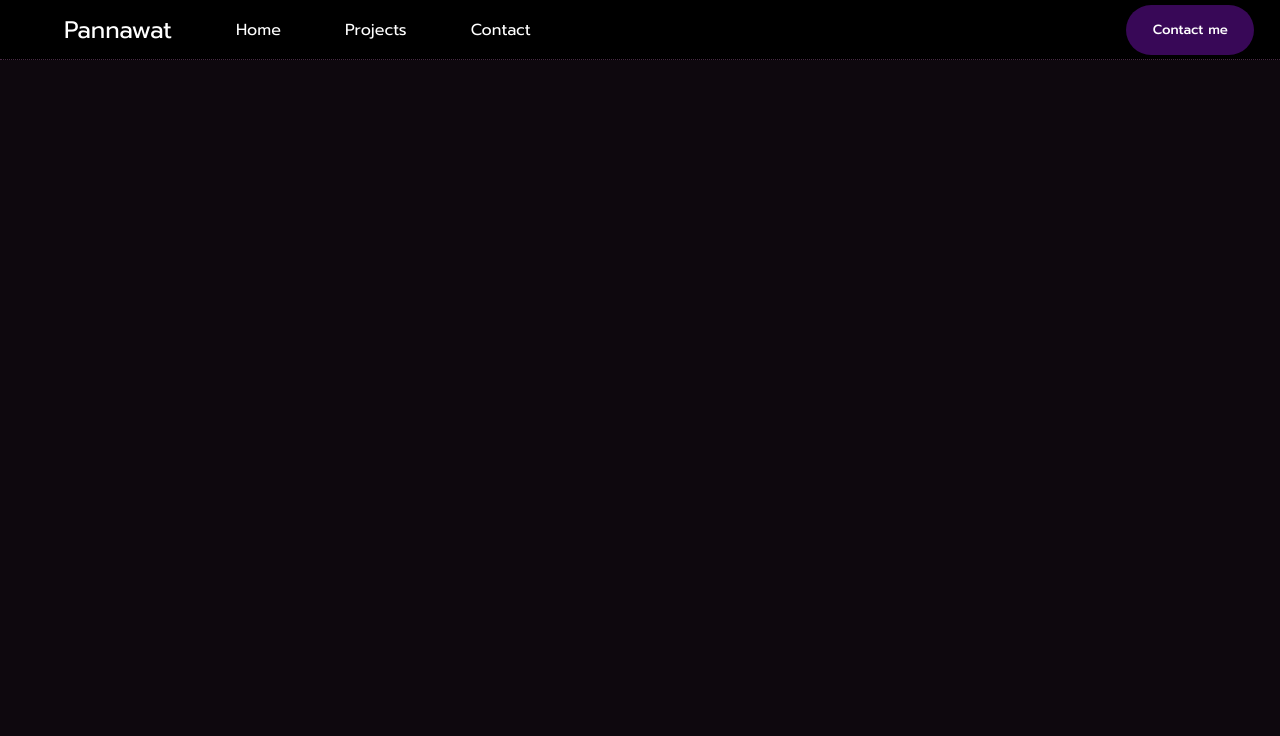
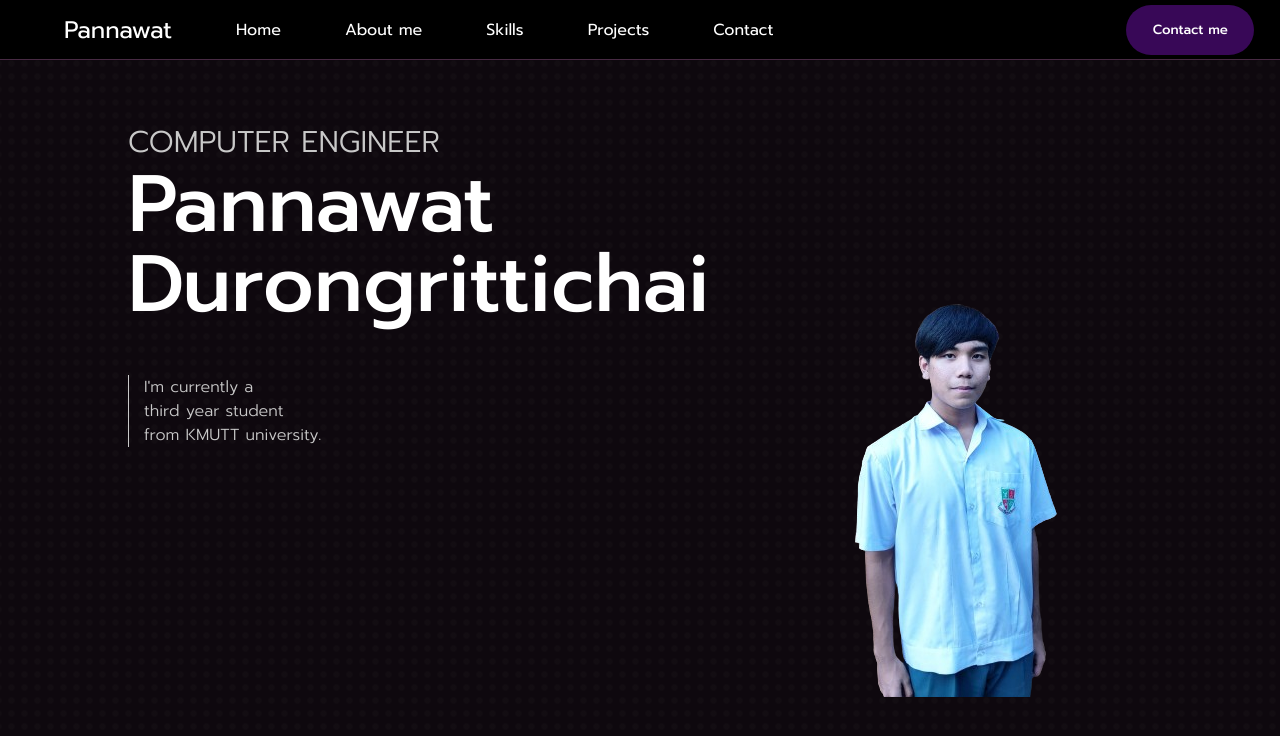
Before and after one commit to NGOMNGOM/Portfolio, a plain HTML site: page index.html in a window 1280 px wide. Drawn offline with Linux system fonts and the light colour scheme.

Commit message:
Start home section
- Add profile detail

```diff
--- a/index.html
+++ b/index.html
@@ -9,6 +9,8 @@
 </head>
 
 <body>
+
+    <!-- Navigation bar -->
     <nav>
         <div class="nav-left">
             <h2>
@@ -16,23 +18,53 @@
             </h2>
             <a href="#">
                 Home
-
+            </a>
+            <a href="#">
+                About me
+            </a>
+            <a href="#">
+                Skills
             </a>
             <a href="#">
                 Projects
             </a>
-
             <a href="#">
                 Contact
-
             </a>
         </div>
-
         <button class="nav-right">
             Contact me
         </button>
+    </nav>
 
-    </nav>
+
+    <!-- Main content -->
+    <main>
+
+        <article>
+            <div>
+                <h3>
+                    COMPUTER ENGINEER
+                </h3>
+                <h1>
+                    Pannawat<br>
+                    Durongrittichai
+                </h1>
+                <div class="details">
+                    I'm currently a <br>
+                    third year student
+                    <br>
+                    from KMUTT university.
+                </div>
+            </div>
+            <div class="picture">
+                <image src="pic.png" class="profile"/>
+            </div>
+        </article>
+
+
+    </main>
+
 
 </body>
 
--- a/styles.css
+++ b/styles.css
@@ -11,6 +11,9 @@ body {
   min-height: 100vh;
   min-width: 100vh;
   background-color: #0e080e;
+  background-image: radial-gradient(rgba(236, 255, 211, 0.02) 2.5px, transparent 4px);
+  background-size: 13px 13px;
+  background-position: 5.5vh 5.5vh;
 }
 
 a {
@@ -29,9 +32,9 @@ nav {
   justify-content: space-between;
   position: fixed;
   top: 0;
-  border-bottom: 1px dotted #a5639c6e;
+  border-bottom: 1px solid #a5639c6e;
   min-height: 60px;
-  height: 7vh;
+  height: 50px;
   max-height: 70px;
 }
 
@@ -49,6 +52,7 @@ nav {
   display: flex;
   align-items: center;
   font-weight: 400;
+  cursor:default;
 }
 
 .nav-left a {
@@ -57,8 +61,6 @@ nav {
   position: relative;
 
 }
-
-
 
 .nav-left a:hover::after {
   display: inline-block;
@@ -89,4 +91,64 @@ nav {
   border: none;
   border-radius: 10vw;
   cursor: pointer;
+  transition: all 0.25s
 }
+
+
+.nav-right:hover {
+  color: #380857;
+  background-color: white;
+}
+
+/* Main content alignment */
+main{
+  margin-top: 55px;
+  color: white;
+  min-height: 100vh;
+
+}
+
+
+/* Home section */
+
+article{
+  height: fit-content;
+  padding: 5% 10% 0;
+  display: flex;
+  justify-content: space-between;
+
+}
+
+article h3{
+  font-weight: 300;
+  font-size: 30px;
+  color: rgb(201, 201, 201)
+
+}
+
+
+article h1{
+  font-size: 80px;
+  font-weight: 500;
+  line-height: 80px;
+}
+
+.details{
+  margin-top: 50px;
+  border-left: 1px solid rgb(201, 201, 201);
+  padding-left: 15px;
+  font-weight: 300;
+  color: rgb(201, 201, 201);
+
+}
+
+.picture{
+  display: flex;
+  justify-content: center;
+  flex: 1;
+
+}
+
+.profile{
+
+}
```
Also changed, not shown: pic.png (added).
